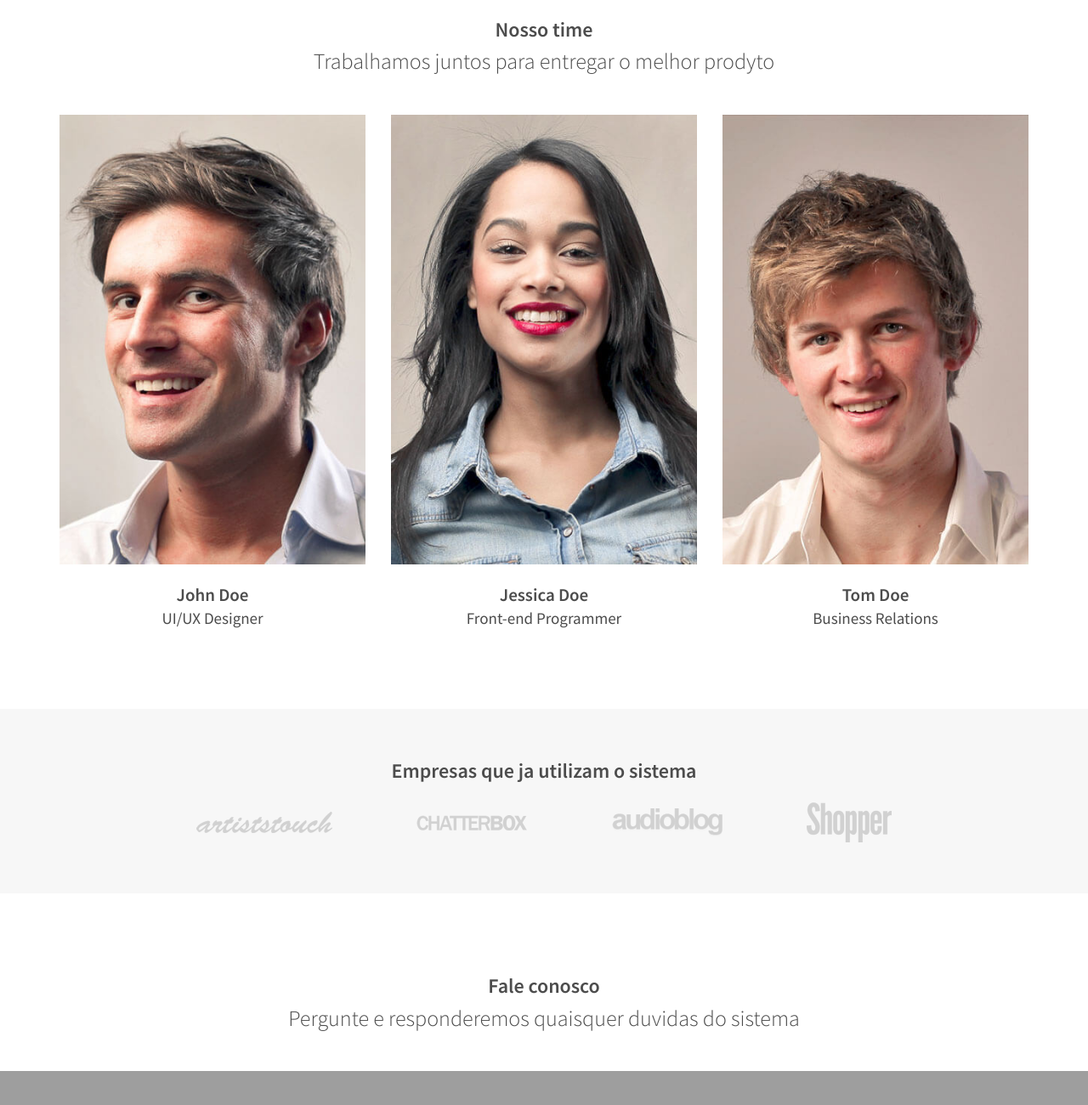
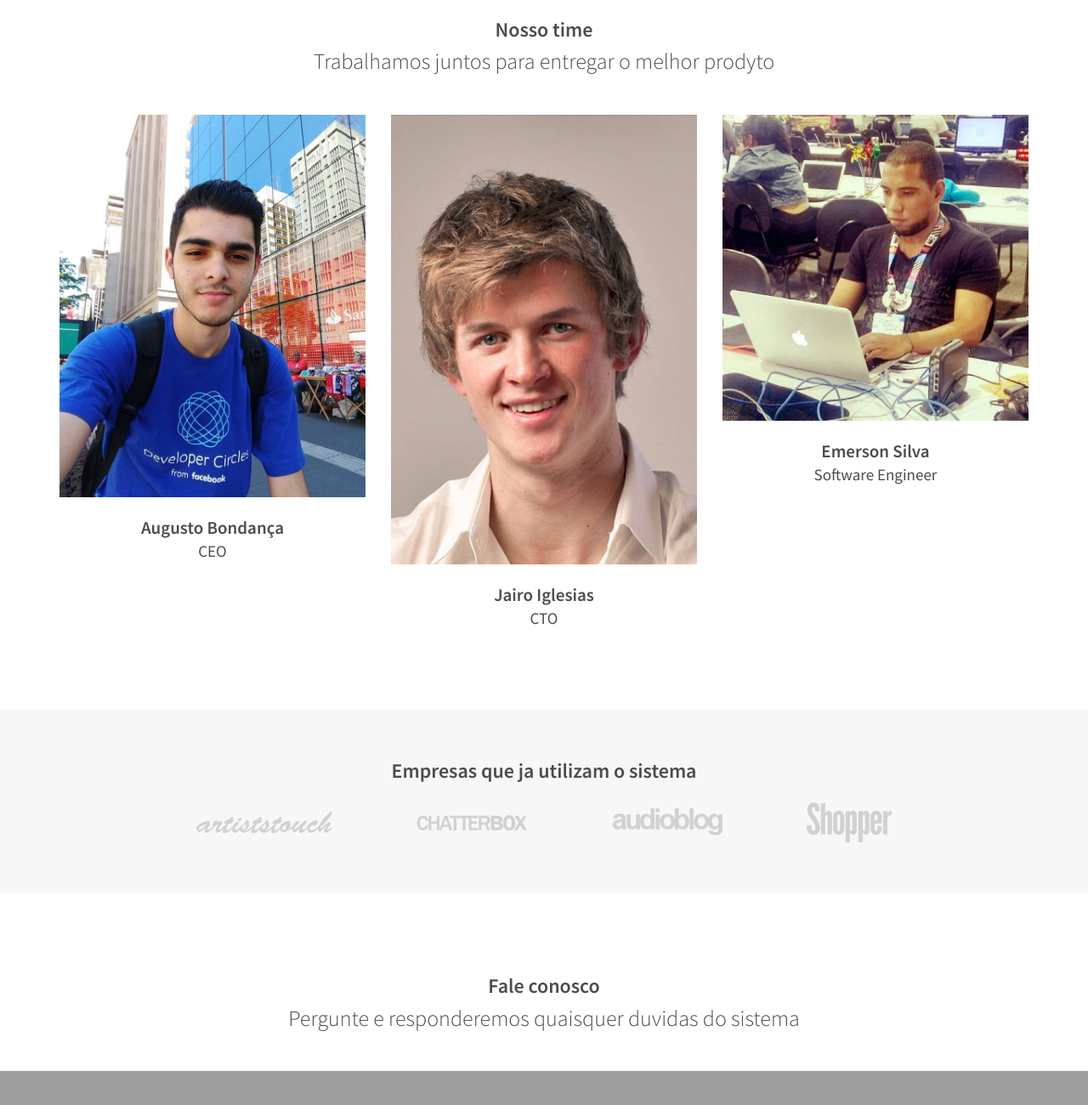
Before and after one commit to emersonjds/landing, a plain HTML site: page index.html in a window 1280 px wide. Shown: the part 4900-6200 px from the top of the page at 85% size. Drawn offline with Linux system fonts and the light colour scheme; some packages are replaced by stand-ins of ours; no server answers; grey boxes are pictures that could not be loaded.

Commit message:
change photos

```diff
--- a/css/main.css
+++ b/css/main.css
@@ -168,9 +168,6 @@ strong { font-weight: 600; }
   font-size: 18px;
 }
 
-.btn-start {
-  background-color: #fff;
-}
 
 /* ==========================================================================
    3.Navbar
--- a/index.html
+++ b/index.html
@@ -71,7 +71,7 @@
         <div class="chooses">
           <div class="row">
             <div class="col-xs-12 col-md-6" style="margin-bottom: 20px;">
-                <div class="cta-btn-start"> <a href="#" class="btn">Sou startup</a>
+                <div class="cta-btn"> <a href="#" class="btn btn-start">Sou startup</a>
                   <!-- <p><span class="total-number-1">0</span>K Worldwide Signups</p> -->
                 </div>
             </div>
@@ -356,7 +356,34 @@
     <div class="row">
       <div class="col-sm-4">
         <div class="team-details">
-          <figure><img src="img/team-1.jpg" alt="Team Member">
+          <figure><img src="img/augusto.jpg" alt="Team Member">
+            <figcaption>
+              <div>
+                <p>
+                  Lorem ipsum dolor sit amet, consectetur adipisicing elit. Suscipit, unde consequatur corporis voluptas repellendus quidem officia hic ipsam necessitatibus alias quasi, ipsa, debitis ab molestiae. Facere saepe hic officiis nostrum.
+                </p>
+
+                <!--social-->
+
+                <ul class="social">
+                  <li><a href="https://twitter.com/" target="_blank"><i class="fa fa-twitter"></i></a></li>
+                  <li><a href="https://www.facebook.com/" target="_blank"><i class="fa fa-facebook"></i></a></li>
+                </ul>
+
+                <!--social end-->
+
+              </div>
+            </figcaption>
+          </figure>
+          <div class="team-info">
+            <h4>Augusto Bondança</h4>
+            <h5>CEO</h5>
+          </div>
+        </div>
+      </div>
+      <div class="col-sm-4">
+        <div class="team-details">
+          <figure><img src="img/team-3.jpg" alt="Team Member" width="100%">
             <figcaption>
               <div>
                 <p>Lorem ipsum dolor sit amet, consectetur adipiscing elit rutrum eleifend arcu. Lorem ipsum dolor sit amet consectetur.</p>
@@ -374,14 +401,14 @@
             </figcaption>
           </figure>
           <div class="team-info">
-            <h4>John Doe</h4>
-            <h5>UI/UX Designer</h5>
+            <h4>Jairo Iglesias</h4>
+            <h5>CTO</h5>
           </div>
         </div>
       </div>
       <div class="col-sm-4">
         <div class="team-details">
-          <figure><img src="img/team-2.jpg" alt="Team Member">
+          <figure><img src="img/emerson.jpg" alt="Team Member" width="100%" height="500px">
             <figcaption>
               <div>
                 <p>Lorem ipsum dolor sit amet, consectetur adipiscing elit rutrum eleifend arcu. Lorem ipsum dolor sit amet consectetur.</p>
@@ -399,33 +426,8 @@
             </figcaption>
           </figure>
           <div class="team-info">
-            <h4>Jessica Doe</h4>
-            <h5>Front-end Programmer</h5>
-          </div>
-        </div>
-      </div>
-      <div class="col-sm-4">
-        <div class="team-details">
-          <figure><img src="img/team-3.jpg" alt="Team Member">
-            <figcaption>
-              <div>
-                <p>Lorem ipsum dolor sit amet, consectetur adipiscing elit rutrum eleifend arcu. Lorem ipsum dolor sit amet consectetur.</p>
-
-                <!--social-->
-
-                <ul class="social">
-                  <li><a href="https://twitter.com/" target="_blank"><i class="fa fa-twitter"></i></a></li>
-                  <li><a href="https://www.facebook.com/" target="_blank"><i class="fa fa-facebook"></i></a></li>
-                </ul>
-
-                <!--social end-->
-
-              </div>
-            </figcaption>
-          </figure>
-          <div class="team-info">
-            <h4>Tom Doe</h4>
-            <h5>Business Relations</h5>
+            <h4>Emerson Silva</h4>
+            <h5>Software Engineer</h5>
           </div>
         </div>
       </div>
@@ -517,9 +519,9 @@
   <div class="container">
     <div class="row">
       <div class="col-md-4">
-        <p class="footer-links"><a href="#">Terms of Use</a> <a href="#">Privacy Policy</a></p>
+        <p class="footer-links"><a href="#">Termos de Uso</a> <a href="#">Politica de Privacidade</a></p>
       </div>
-      <div class="col-md-4"> <small>&copy; 2015 Launch. All rights reserved.</small></div>
+      <div class="col-md-4"> <small>&copy; 2017. Todos os direitos reservados.</small></div>
       <div class="col-md-4">
         <!--social-->
 
```
Also changed, not shown: img/augusto.jpg (added), img/emerson.jpg (added), img/jairo.png (added).
